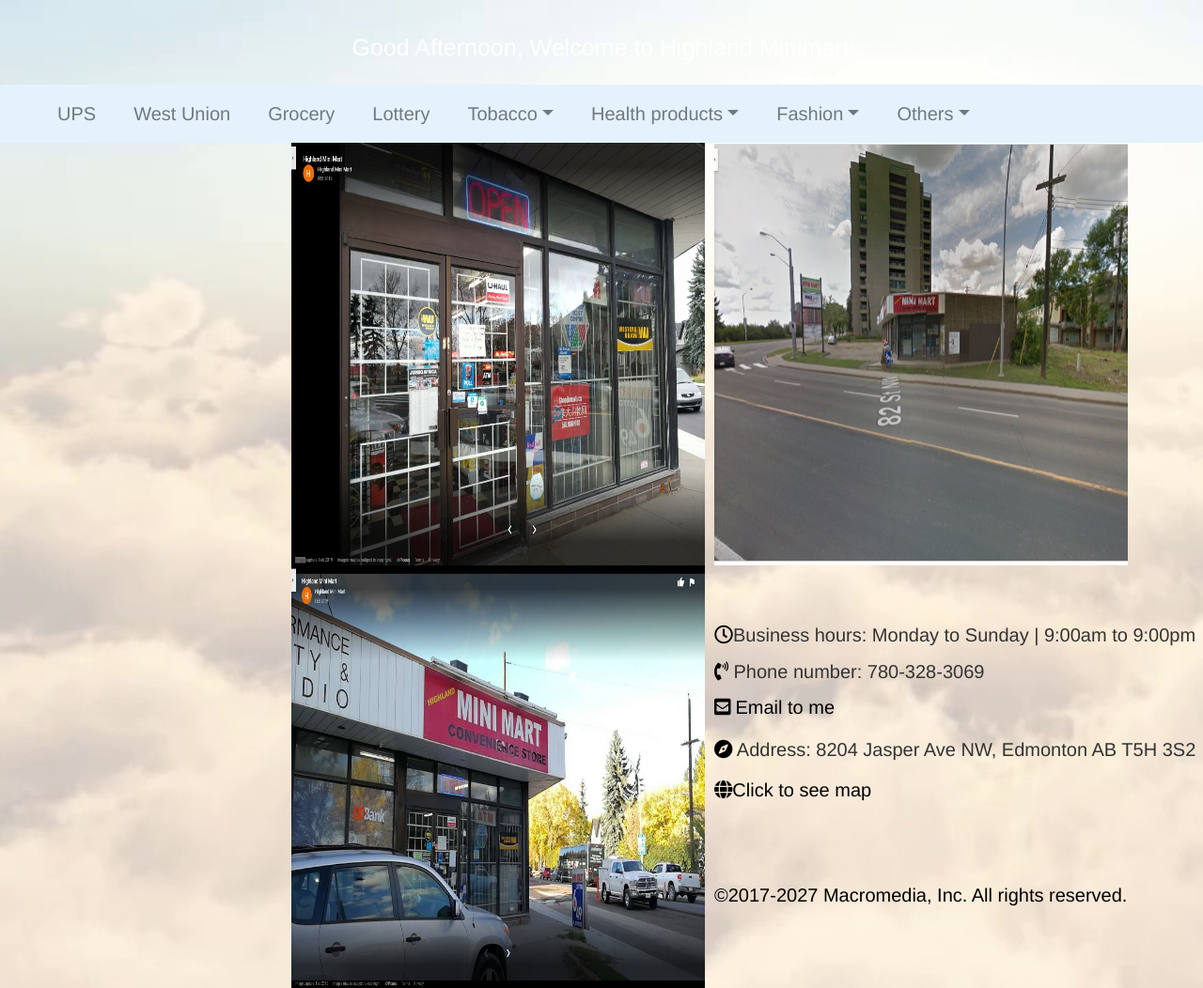
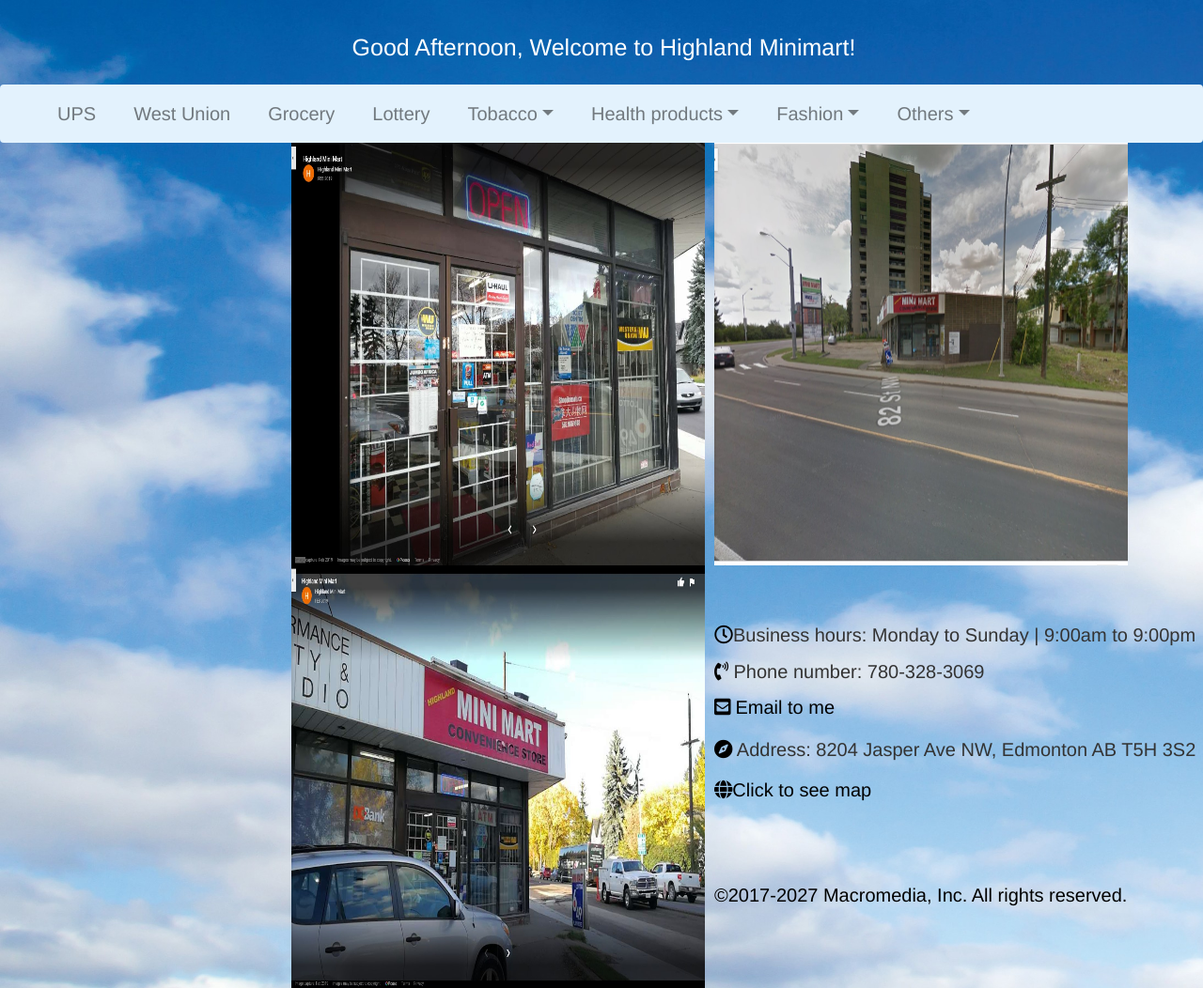
Before and after one commit to Ellen201906/Highland, a PHP site: page / in a window 1280 px wide. Shown: the whole page at 94% size. Run offline with PHP 8.4, Linux system fonts and the light colour scheme; some libraries are stand-ins or nearby versions.

Commit message:
Add files via upload

```diff
--- a/stylesheet.css
+++ b/stylesheet.css
@@ -1,5 +1,5 @@
 body {
-    background-image: url("maxresdefault.jpg");
+    background-image: url("back1.jpg");
     background-repeat: no-repeat;
     background-size: cover;
 }
```
